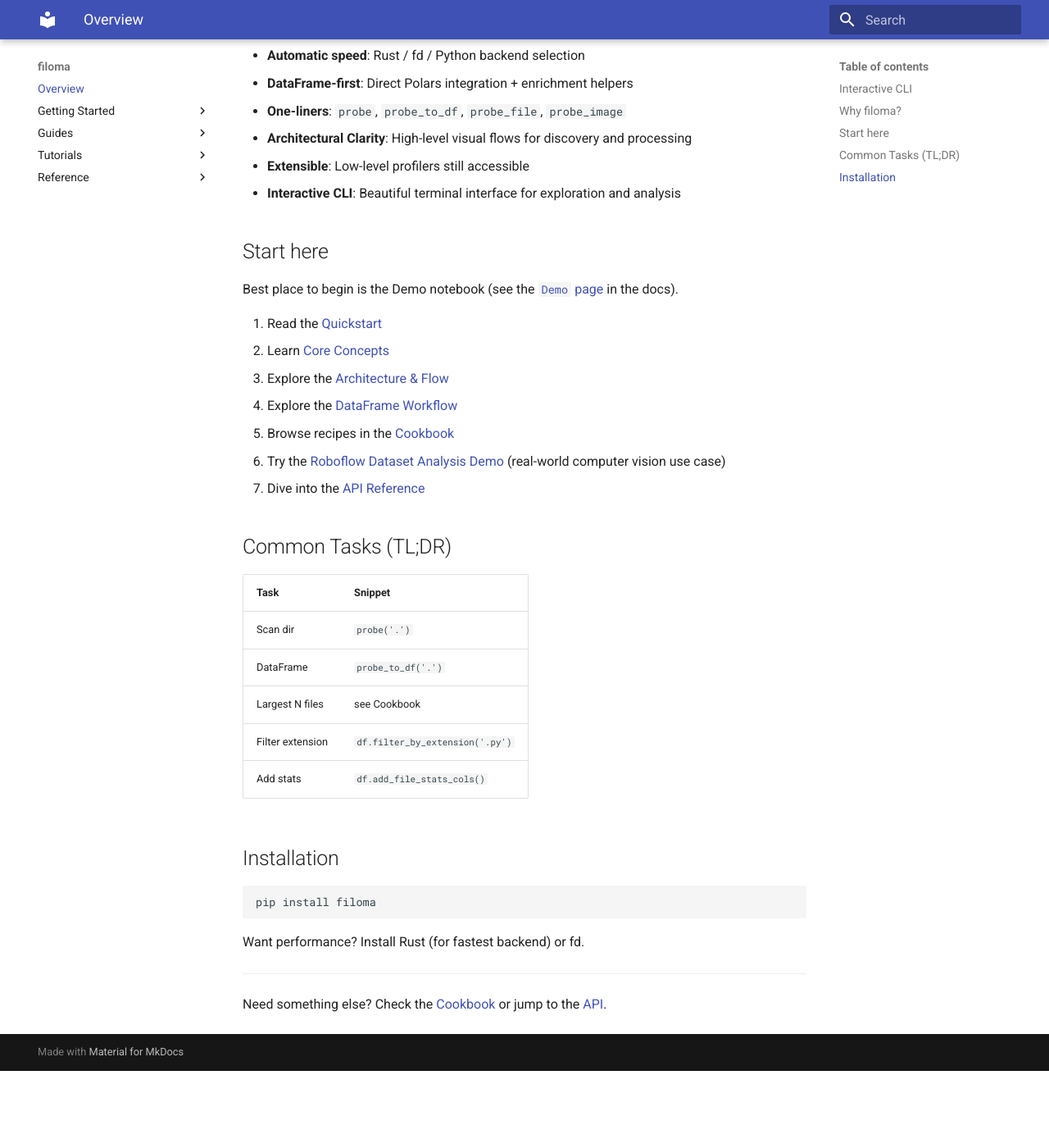
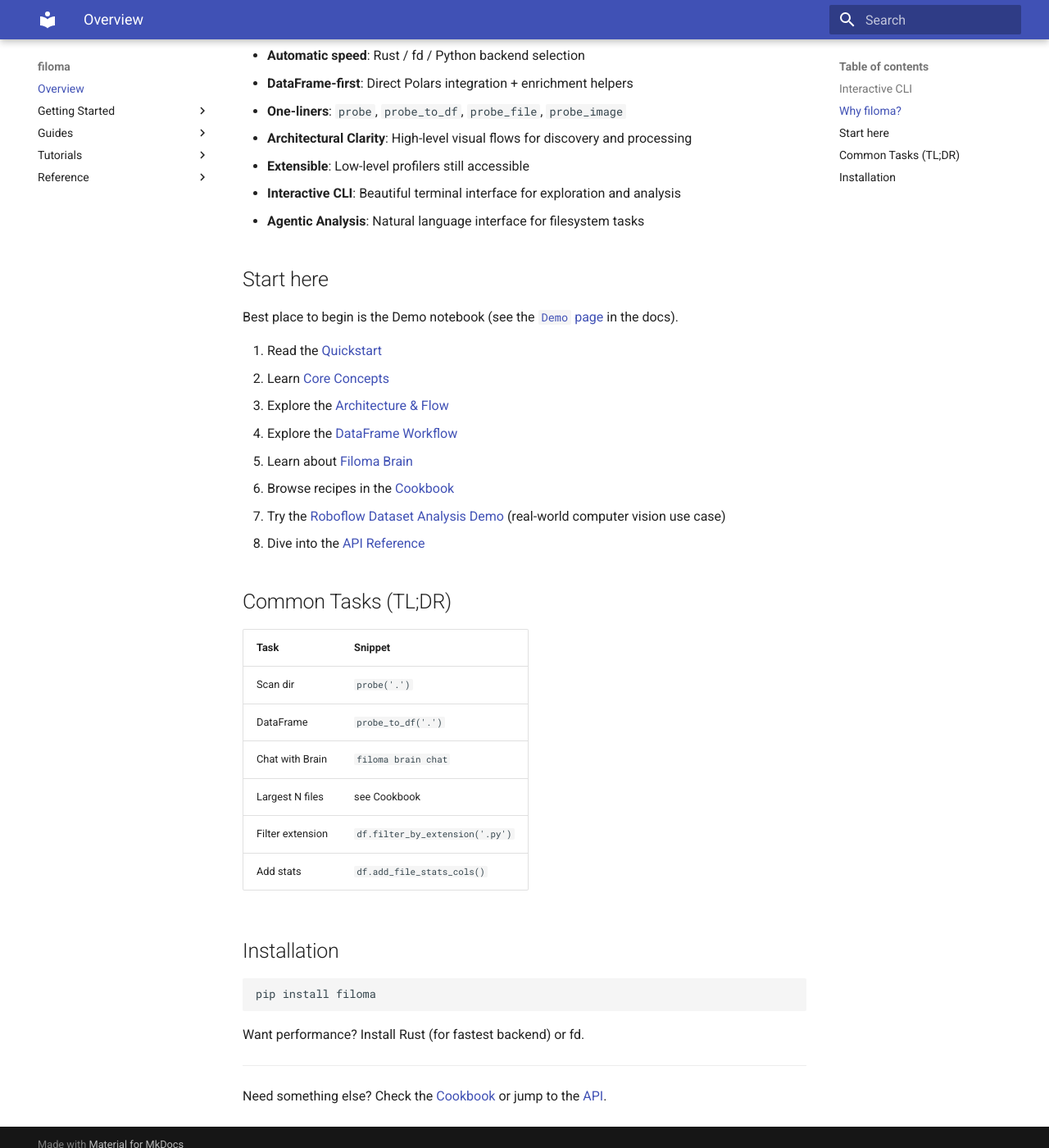
Before and after one commit to kalfasyan/filoma, an MkDocs documentation site: the page built from docs/index.md, in a window 1280 px wide and 1400 px high, scrolled down 784 px. Shown: the whole window at 82% size. Built offline with MkDocs 1.6.1 and Material for MkDocs 9.7.7, drawn with Linux system fonts in a browser that asks for light colours; before the commit the page ends 2090 px from its top, so only the background shows below that.

Commit message:
feat: add Agentic Analysis section to README and index documentation

```diff
--- a/docs/index.md
+++ b/docs/index.md
@@ -36,6 +36,7 @@
 - **Architectural Clarity**: High-level visual flows for discovery and processing
 - **Extensible**: Low-level profilers still accessible
 - **Interactive CLI**: Beautiful terminal interface for exploration and analysis
+- **Agentic Analysis**: Natural language interface for filesystem tasks
 
 ## Start here
 
@@ -45,15 +46,17 @@
 2. Learn [Core Concepts](guides/concepts.md)
 3. Explore the [Architecture & Flow](reference/architecture.md)
 4. Explore the [DataFrame Workflow](guides/dataframe.md)
-5. Browse recipes in the [Cookbook](tutorials/cookbook.md)
-6. Try the [Roboflow Dataset Analysis Demo](tutorials/roboflow_demo.md) (real-world computer vision use case)
-7. Dive into the [API Reference](reference/api.md)
+5. Learn about [Filoma Brain](guides/brain.md)
+6. Browse recipes in the [Cookbook](tutorials/cookbook.md)
+7. Try the [Roboflow Dataset Analysis Demo](tutorials/roboflow_demo.md) (real-world computer vision use case)
+8. Dive into the [API Reference](reference/api.md)
 
 ## Common Tasks (TL;DR)
 | Task | Snippet |
 |------|---------|
 | Scan dir | `probe('.')` |
 | DataFrame | `probe_to_df('.')` |
+| Chat with Brain | `filoma brain chat` |
 | Largest N files | see Cookbook |
 | Filter extension | `df.filter_by_extension('.py')` |
 | Add stats | `df.add_file_stats_cols()` |
```
Also changed, not shown: README.md (+19 -0 lines), 2 other files.
